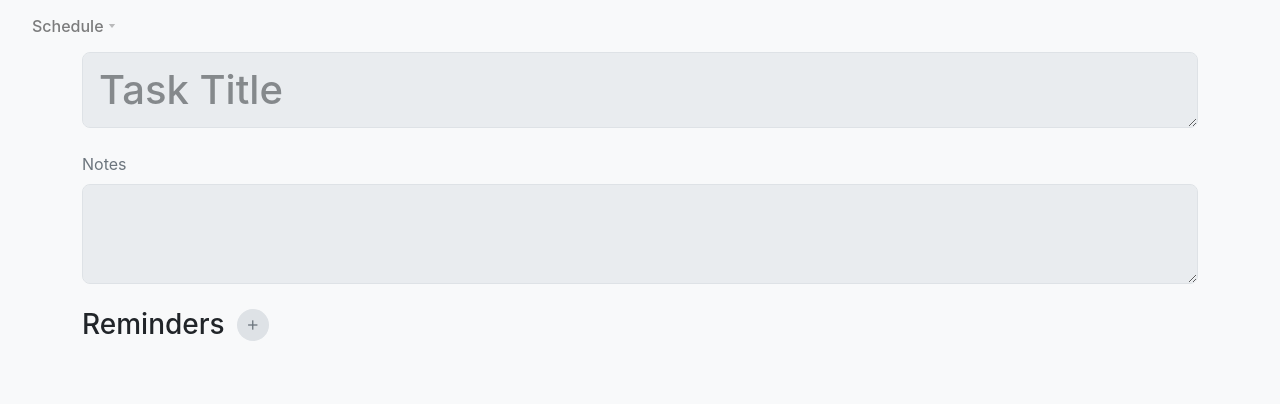
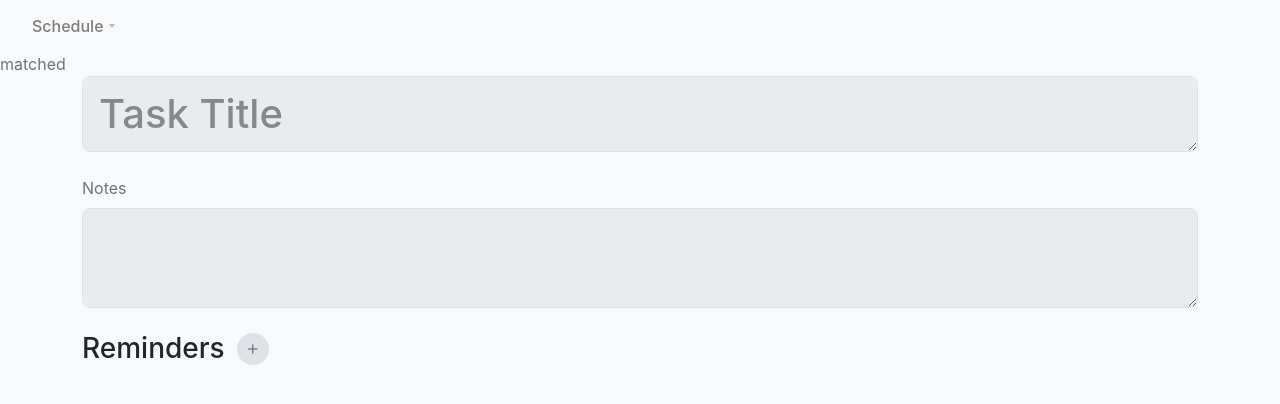
Before and after one commit to bizappkit/tasks, a React (Create React App) app: page /task/1 in a window 1280 px wide. Shown: the top 404 px of the page. Built offline with nearby package versions, Linux system fonts and the light colour scheme.

Commit message:
Added ContentRouting to support recurcive paths

```diff
--- a/src/components/App.tsx
+++ b/src/components/App.tsx
@@ -3,6 +3,7 @@ import { Navbar, NavDropdown, Nav } from 'react-bootstrap';
 import { BrowserRouter as Router, Route, Switch } from 'react-router-dom';
 import { SchedulePage } from "./pages/SchedulePage";
 import TaskPage from "./pages/TaskPage";
+import { ContentRouting } from "./ContentRouting"
 import '../assets/css/theme.css';
 
 class App extends React.Component {
@@ -19,6 +20,8 @@ class App extends React.Component {
 						</Nav>
 					</Navbar>
 
+					<ContentRouting />
+
 					<Switch>
 						<Route path="/task/:taskId">
 							<TaskPage />
--- /dev/null
+++ b/src/components/ContentRouting.tsx
@@ -0,0 +1,24 @@
+import React from "react"
+import { useRouteMatch } from "react-router-dom";
+
+
+const Paths = [
+    "/tasks/:filterMode/:value",
+    "/task/:taskId"
+]
+
+type Params = {
+    filterMode: string
+    value: string
+} | {
+    taskId: string
+}
+
+export function ContentRouting(props: {}) {
+
+    let match = useRouteMatch<Params>(Paths)
+
+    return (
+        <div>{match && "matched"}</div>
+    )
+}
--- a/src/components/pages/TaskPage.tsx
+++ b/src/components/pages/TaskPage.tsx
@@ -2,7 +2,7 @@ import React from 'react';
 import { connect } from 'react-redux';
 import { Container } from 'react-bootstrap';
 import { TaskEdit } from '../cards/TaskEdit';
-import { useParams } from 'react-router-dom';
+import { useParams, useRouteMatch } from 'react-router-dom';
 import { getTaskListLink } from "./TaskList";
 
 export function getTaskLink(id: string): string {
@@ -14,6 +14,8 @@ const getPrevStepsLink = (id: string) => getTaskListLink({ filter: "prevStepsOf"
 const getNextStepsLink = (id: string) => getTaskListLink({ filter: "nextStepsOf", taskId: id })
 
 function TaskPage() {
+
+	useRouteMatch({})
 
 	const { taskId } = useParams()
 
```
